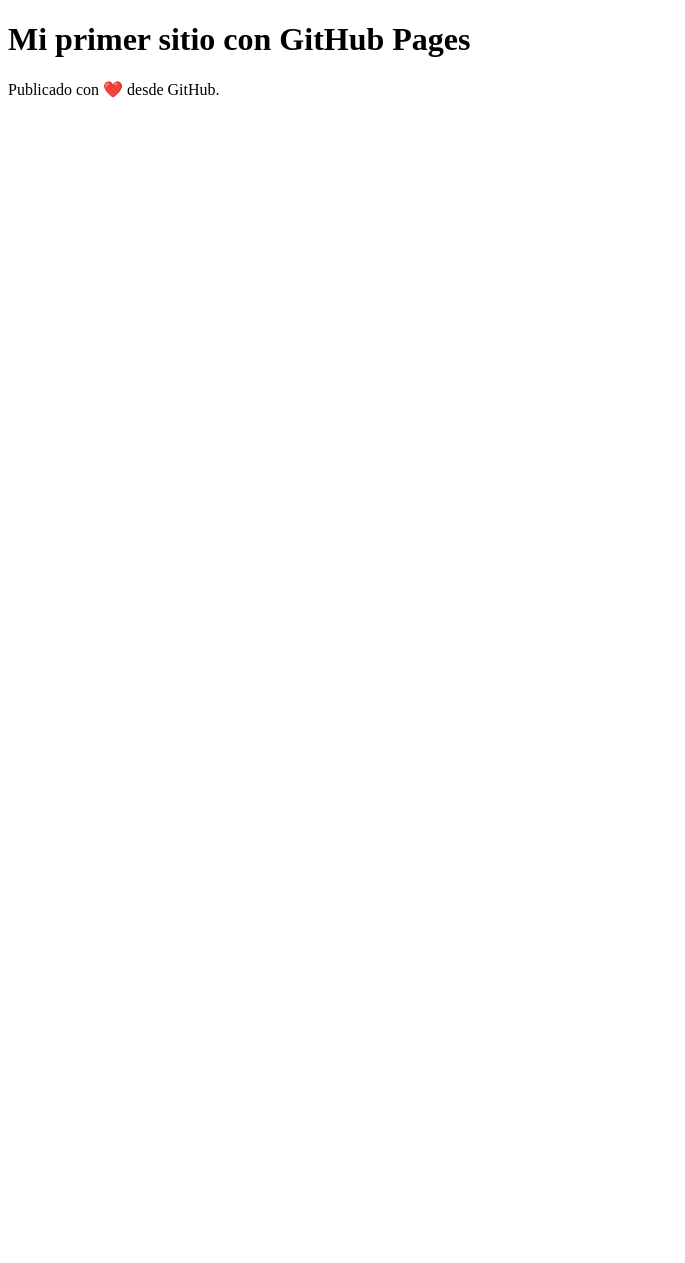
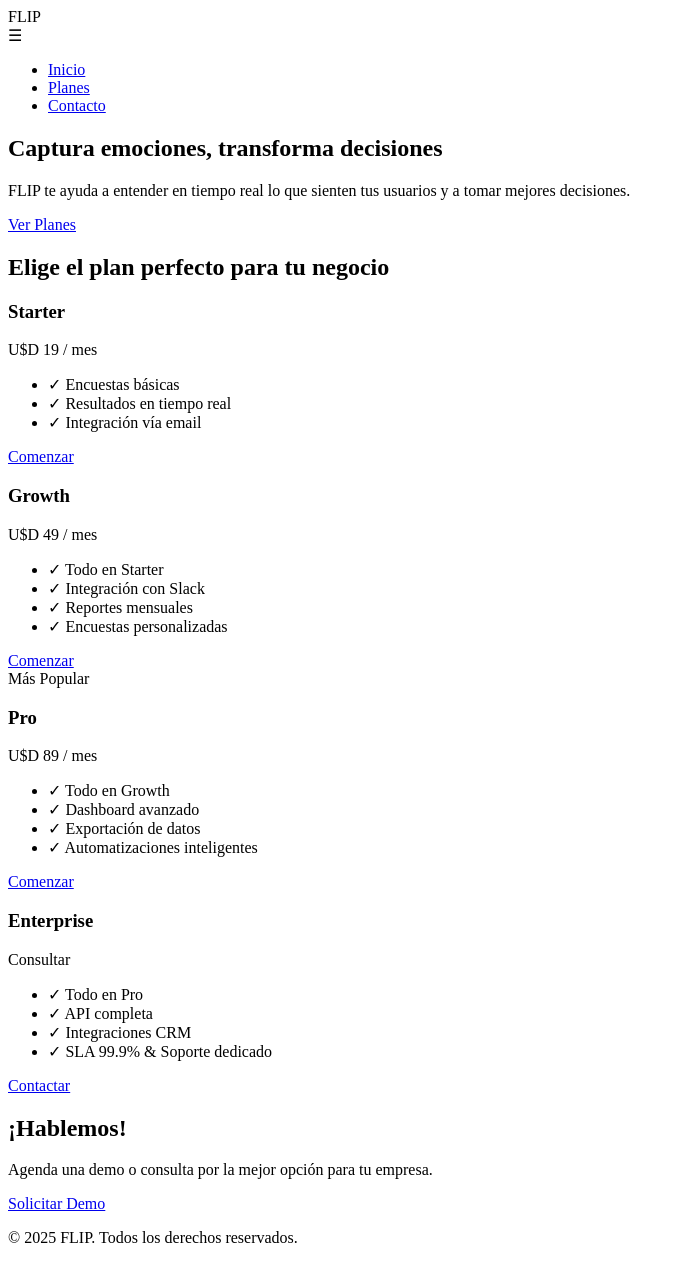
Before and after one commit to jocarria/Flip-Project, a plain HTML site: page index.html in a window 1280 px wide. Shown: the whole page, without its empty margins (0-685 px from the left). Before the commit the page ends 800 px from the top, so only its background shows below. Drawn offline with Linux system fonts and the light colour scheme.

Commit message:
Add files via upload

```diff
--- a/index.html
+++ b/index.html
@@ -2,10 +2,108 @@
 <html lang="es">
 <head>
   <meta charset="UTF-8">
-  <title>¡Hola Flip!</title>
+  <meta name="viewport" content="width=device-width, initial-scale=1.0">
+  <meta name="description" content="FLIP - La nueva forma de capturar emociones y transformar decisiones.">
+  <title>FLIP - Feedback Redefinido</title>
+
+  <!-- Tipografía Lato -->
+  <link href="https://fonts.googleapis.com/css2?family=Lato:wght@400;700&display=swap" rel="stylesheet">
+
+  <!-- Favicon -->
+  <link rel="icon" type="image/png" href="favicon.png">
+
+  <!-- Estilos -->
+  <link rel="stylesheet" href="styles.css">
 </head>
+
 <body>
-  <h1>Mi primer sitio con GitHub Pages</h1>
-  <p>Publicado con ❤️ desde GitHub.</p>
+  <header>
+    <div class="logo">FLIP</div>
+    <nav>
+      <div class="menu-toggle">&#9776;</div>
+      <ul class="nav-links">
+        <li><a href="#inicio">Inicio</a></li>
+        <li><a href="#planes">Planes</a></li>
+        <li><a href="#contacto">Contacto</a></li>
+      </ul>
+    </nav>
+  </header>
+
+  <main>
+    <section class="hero" id="inicio">
+      <h1>Captura emociones, transforma decisiones</h1>
+      <p>FLIP te ayuda a entender en tiempo real lo que sienten tus usuarios y a tomar mejores decisiones.</p>
+      <a href="#planes" class="btn-primary">Ver Planes</a>
+    </section>
+
+    <section class="pricing" id="planes">
+      <h2>Elige el plan perfecto para tu negocio</h2>
+      <div class="pricing-grid">
+        <div class="pricing-card">
+          <h3>Starter</h3>
+          <p class="price">U$D 19 / mes</p>
+          <ul>
+            <li>✓ Encuestas básicas</li>
+            <li>✓ Resultados en tiempo real</li>
+            <li>✓ Integración vía email</li>
+          </ul>
+          <a href="#contacto" class="btn-secondary">Comenzar</a>
+        </div>
+        <div class="pricing-card">
+          <h3>Growth</h3>
+          <p class="price">U$D 49 / mes</p>
+          <ul>
+            <li>✓ Todo en Starter</li>
+            <li>✓ Integración con Slack</li>
+            <li>✓ Reportes mensuales</li>
+            <li>✓ Encuestas personalizadas</li>
+          </ul>
+          <a href="#contacto" class="btn-secondary">Comenzar</a>
+        </div>
+        <div class="pricing-card popular">
+          <div class="badge">Más Popular</div>
+          <h3>Pro</h3>
+          <p class="price">U$D 89 / mes</p>
+          <ul>
+            <li>✓ Todo en Growth</li>
+            <li>✓ Dashboard avanzado</li>
+            <li>✓ Exportación de datos</li>
+            <li>✓ Automatizaciones inteligentes</li>
+          </ul>
+          <a href="#contacto" class="btn-secondary">Comenzar</a>
+        </div>
+        <div class="pricing-card">
+          <h3>Enterprise</h3>
+          <p class="price">Consultar</p>
+          <ul>
+            <li>✓ Todo en Pro</li>
+            <li>✓ API completa</li>
+            <li>✓ Integraciones CRM</li>
+            <li>✓ SLA 99.9% & Soporte dedicado</li>
+          </ul>
+          <a href="#contacto" class="btn-secondary">Contactar</a>
+        </div>
+      </div>
+    </section>
+
+    <section class="contact" id="contacto">
+      <h2>¡Hablemos!</h2>
+      <p>Agenda una demo o consulta por la mejor opción para tu empresa.</p>
+      <a href="#" class="btn-primary">Solicitar Demo</a>
+    </section>
+  </main>
+
+  <footer>
+    <p>© 2025 FLIP. Todos los derechos reservados.</p>
+  </footer>
+
+  <script>
+    const toggle = document.querySelector('.menu-toggle');
+    const navLinks = document.querySelector('.nav-links');
+
+    toggle.addEventListener('click', () => {
+      navLinks.classList.toggle('active');
+    });
+  </script>
 </body>
 </html>
--- /dev/null
+++ b/styles.css
@@ -0,0 +1 @@
+/* Aquí iría todo el contenido del styles.css que generamos anteriormente */
```
